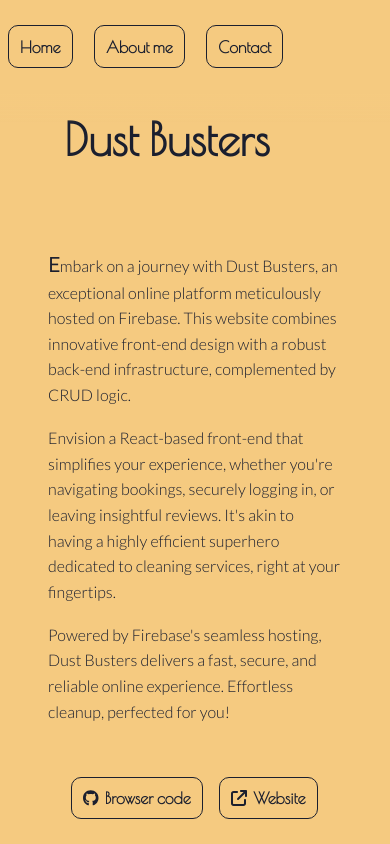
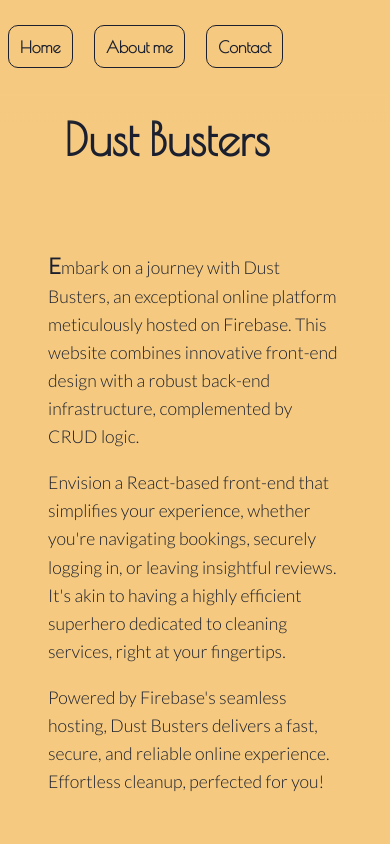
Before and after one commit to starleafer/My-portfolio, a React (Vite) app: page /My-portfolio/cleaning in a window 390 px wide. Built offline with nearby package versions, Linux system fonts and the light colour scheme; a web font is replaced by a local one.

Commit message:
Remove redundant font size and media query styles in ProjectDescription
- Simplified CSS for Description component
- Removed unnecessary font size and media query configurations

```diff
--- a/src/components/ProjectDescription.jsx
+++ b/src/components/ProjectDescription.jsx
@@ -114,11 +114,7 @@ const Description = styled.p`
   font-size: 1.1em;
   line-height: 1.6;
   margin: 0;
-  font-size: clamp(1rem, 1vw, 13rem);
 
-  @media (max-width: 1536px) and (min-width: 769px) {
-    font-size: .5vw;
-  }
 `;
 
 
```
